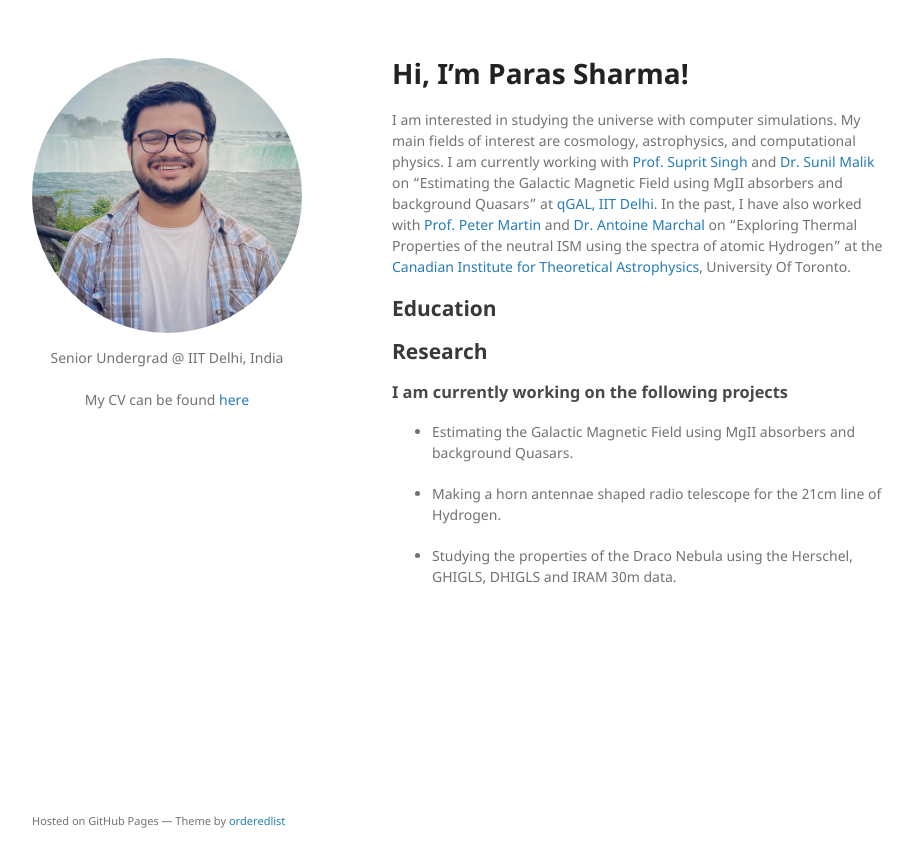
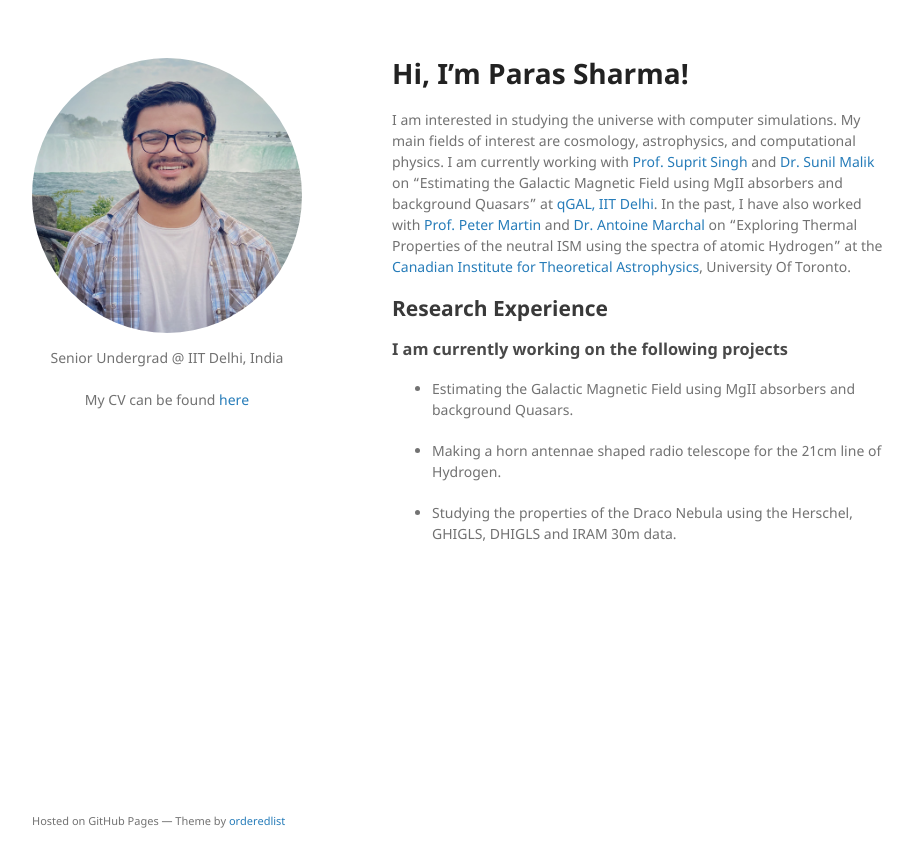
Before and after one commit to nutanstrek/old-website, a Jekyll site: the page built from index.md, in a window 1280 px wide. Shown: the top 867 px of the page, without its empty margins (178-1091 px from the left). Built offline with Jekyll 4.4.1, drawn with Linux system fonts in a browser that asks for light colours; some of the changed lines change nothing that is shown.

Commit message:
Update index.md

```diff
--- a/index.md
+++ b/index.md
@@ -2,16 +2,17 @@
 title: "Paras Sharma"
 permalink: /
 layout: custom
+tags: Paras Sharma IIT Delhi IITD astrophysics cosmology physics
 ---
 
 # Hi, I'm Paras Sharma!
 
 I am interested in studying the universe with computer simulations. My main fields of interest are cosmology, astrophysics, and computational physics. I am currently working with [Prof. Suprit Singh](https://supritsinghlab.github.io/cv) and [Dr. Sunil Malik](https://www.uni-potsdam.de/en/astroparticle/plasma-astrophysics/group-members) on "Estimating the Galactic Magnetic Field using MgII absorbers and background Quasars" at [qGAL, IIT Delhi](https://supritsinghlab.github.io/). In the past, I have also worked with [Prof. Peter Martin](https://www.cita.utoronto.ca/~pgmartin/) and [Dr. Antoine Marchal](https://www.cita.utoronto.ca/~amarchal/) on "Exploring Thermal Properties of the neutral ISM using the spectra of atomic Hydrogen" at the [Canadian Institute for Theoretical Astrophysics](https://www.cita.utoronto.ca/), University Of Toronto.
 
-## Education
+<!---## Education
+- 2019 - Present: B.Tech. in Engineering Physics, [IIT Delhi](https://www.iitd.ac.in/), India--->
 
-
-## Research
+## Research Experience
 
 ### I am currently working on the following projects
 
```
